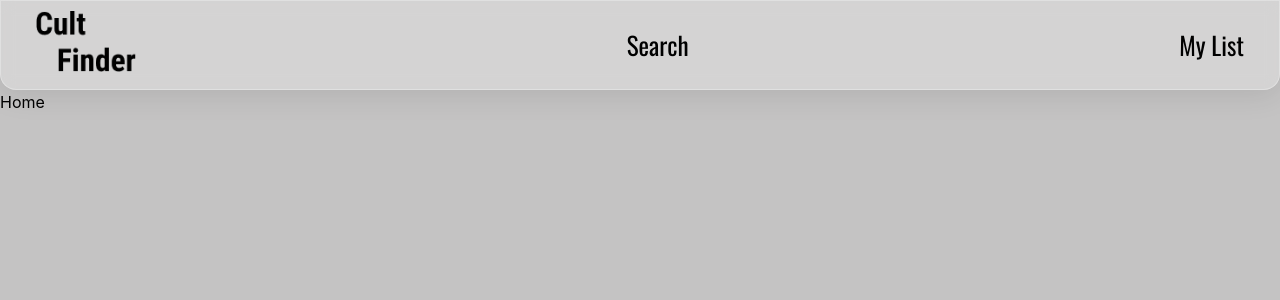
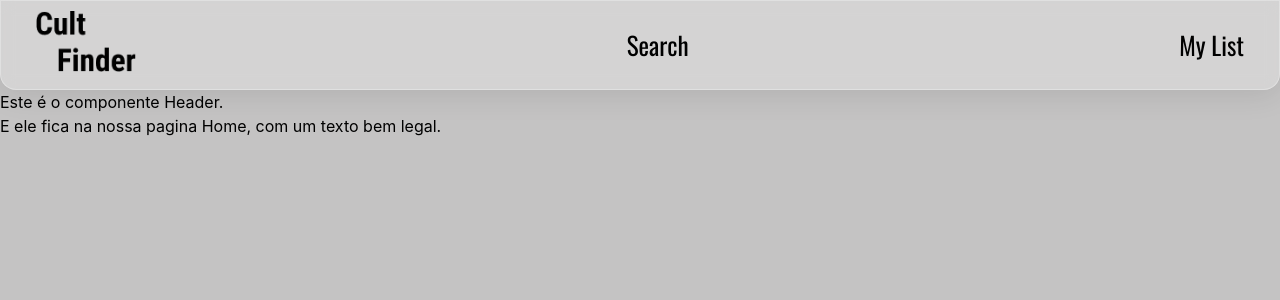
Before and after one commit to lucas-emg/cult-finder, a React (Create React App) app: page / in a window 1280 px wide. Shown: the top 300 px of the page. Built offline with nearby package versions, Linux system fonts and the light colour scheme.

Commit message:
header component is working

```diff
--- /dev/null
+++ b/src/components/Header.js
@@ -0,0 +1,12 @@
+import React from 'react'
+
+const Header = () => {
+  return (
+    <div>
+    <h1>Este é o componente Header.</h1>
+    <p>E ele fica na nossa pagina Home, com um texto bem legal.</p>
+    </div>
+  )
+}
+
+export default Header
--- a/src/pages/Home.js
+++ b/src/pages/Home.js
@@ -1,8 +1,11 @@
 import React from 'react'
+import Header from '../components/Header'
 
 const Home = () => {
   return (
-    <div>Home</div>
+    <div>
+      <Header />
+    </div>
   )
 }
 
```
